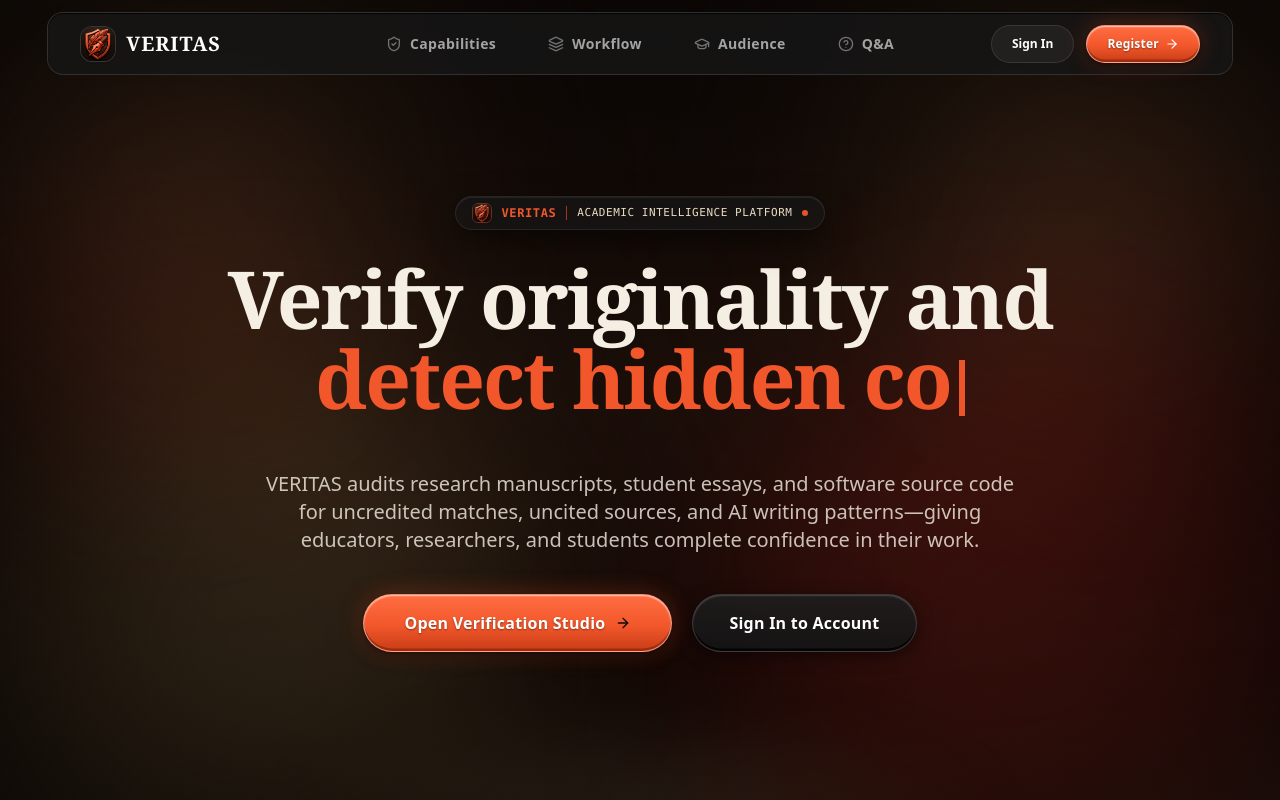
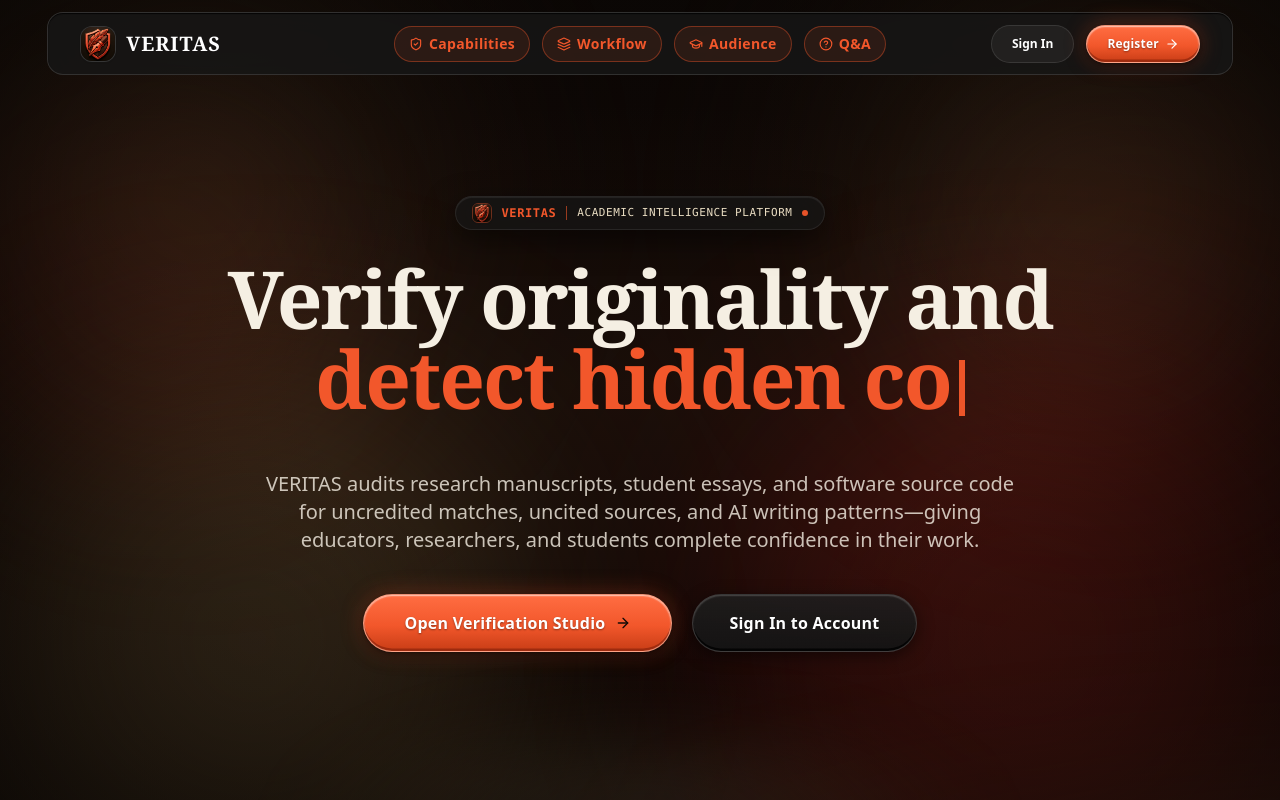
Before and after one commit to Modepalli-Ravindra/VERITAS, a Next.js app in the folder frontend/: page / in a window 1280 px wide. Shown: the top 800 px of the page. Built offline with nearby package versions, Linux system fonts and the light colour scheme.

Commit message:
feat: updated Capabilities, Workflow, Audience, and QA nav items with orange color and border button pills

```diff
--- a/frontend/components/Navbar.tsx
+++ b/frontend/components/Navbar.tsx
@@ -88,8 +88,8 @@ export default function Navbar() {
           </Link>
         </div>
 
-        {/* Center: Navigation Links */}
-        <div className="hidden md:flex items-center justify-center absolute left-1/2 -translate-x-1/2 gap-2 sm:gap-4 lg:gap-6">
+        {/* Center: Navigation Links (Orange color with border buttons) */}
+        <div className="hidden md:flex items-center justify-center absolute left-1/2 -translate-x-1/2 gap-2 sm:gap-2.5 lg:gap-3">
           {activeNavList.map((item) => {
             const Icon = item.icon;
             const isActive = !isLanding && pathname === item.href;
@@ -97,13 +97,13 @@ export default function Navbar() {
               <Link
                 key={item.name}
                 href={item.href}
-                className={`h-[40px] flex items-center gap-2 px-3.5 rounded-xl text-sm font-semibold tracking-wide transition-all ${
+                className={`h-[36px] flex items-center gap-1.5 px-3.5 rounded-full text-xs lg:text-sm font-semibold tracking-wide transition-all border ${
                   isActive
-                    ? "bg-[#f2572b]/15 text-[#f2572b] border border-[#f2572b]/40 shadow-sm"
-                    : "text-[#a3a3a3] hover:text-white hover:bg-white/[0.04]"
+                    ? "bg-[#f2572b] text-white border-[#f2572b] shadow-md shadow-[#f2572b]/30"
+                    : "bg-[#f2572b]/10 text-[#f2572b] border-[#f2572b]/40 hover:bg-[#f2572b] hover:text-white hover:border-[#f2572b] hover:shadow-md hover:shadow-[#f2572b]/30"
                 }`}
               >
-                <Icon className={`w-4 h-4 ${isActive ? "text-[#f2572b]" : "text-[#737373]"}`} />
+                <Icon className="w-3.5 h-3.5 shrink-0" />
                 <span>{item.name}</span>
               </Link>
             );
@@ -177,11 +177,13 @@ export default function Navbar() {
                     key={item.name}
                     href={item.href}
                     onClick={() => setMobileMenuOpen(false)}
-                    className={`flex items-center gap-2.5 px-3 py-2 rounded-lg text-sm font-medium ${
-                      isActive ? "bg-[#f2572b]/15 text-[#f2572b] font-semibold" : "text-[#a3a3a3] hover:text-white"
+                    className={`flex items-center gap-2.5 px-3.5 py-2 rounded-xl text-sm font-semibold transition-all border ${
+                      isActive
+                        ? "bg-[#f2572b] text-white border-[#f2572b] shadow-sm"
+                        : "bg-[#f2572b]/10 text-[#f2572b] border-[#f2572b]/30 hover:bg-[#f2572b] hover:text-white hover:border-[#f2572b]"
                     }`}
                   >
-                    <Icon className="w-4 h-4 text-[#f2572b]" />
+                    <Icon className="w-4 h-4 shrink-0" />
                     <span>{item.name}</span>
                   </Link>
                 );
```
